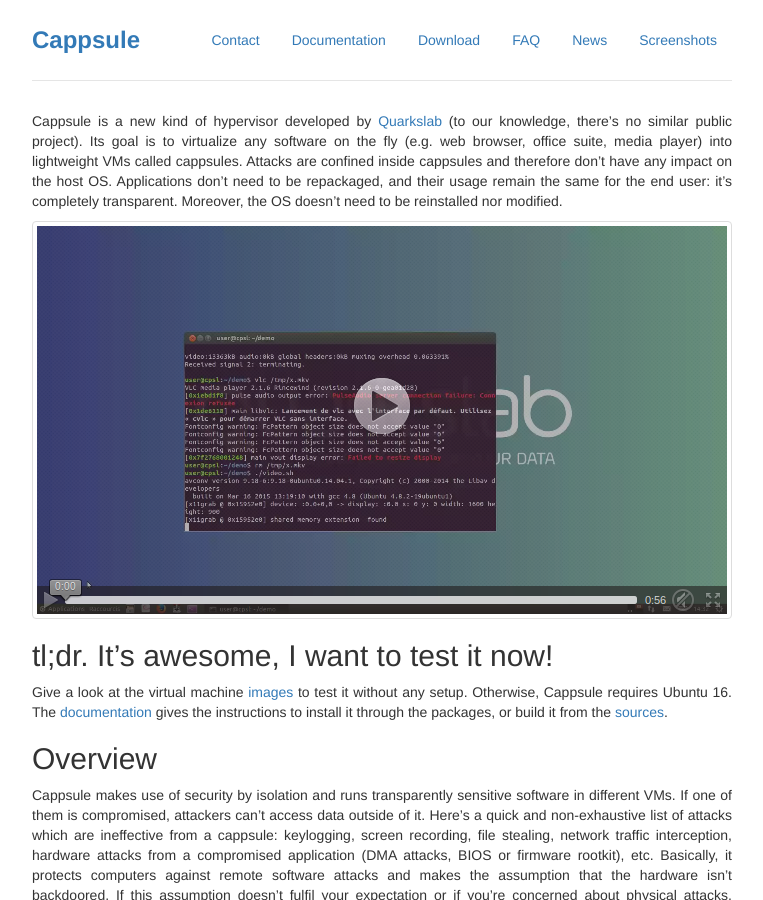
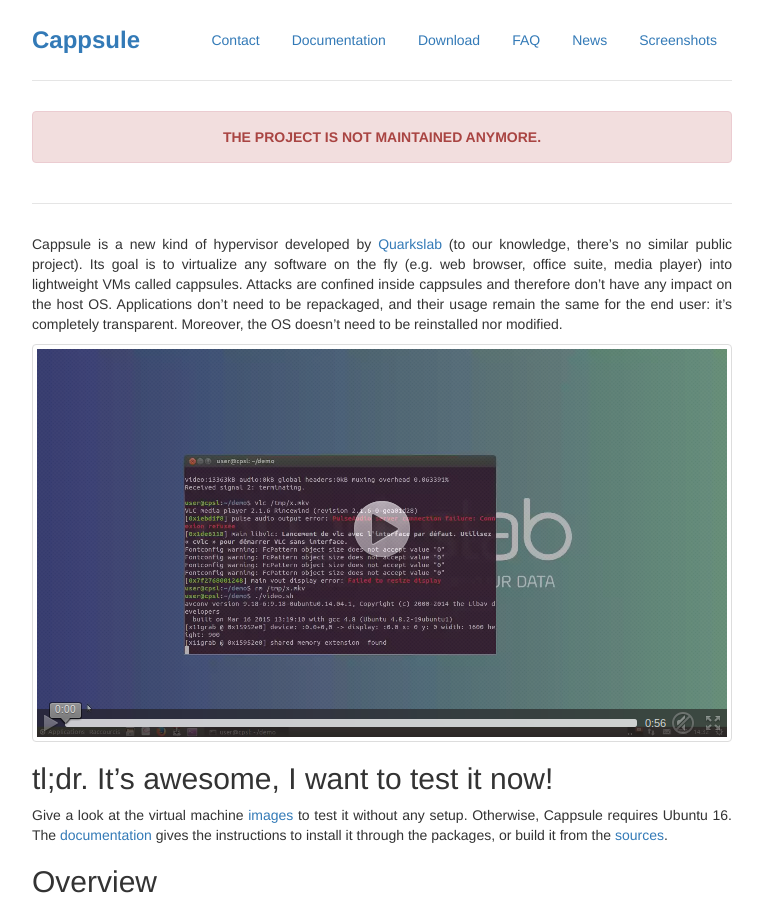
Before and after one commit to cappsule/cappsule.github.io, a Jekyll site: the page built from index.md, in a window 1280 px wide and 900 px high. Shown: the whole window, without its empty margins (258-1021 px from the left). Built offline with Jekyll 4.4.1, drawn with Linux system fonts in a browser that asks for light colours.

Commit message:
add a warning about the project's status

```diff
--- a/_includes/header.html
+++ b/_includes/header.html
@@ -9,3 +9,8 @@
   </nav>
   <h3 class="text-muted"><b><a href="/" class="pagetitle">Cappsule</a></b></h3>
 </div>
+<div class="header clearfix">
+  <div class="alert alert-danger">
+    <p class="text-center"><strong>THE PROJECT IS NOT MAINTAINED ANYMORE.</strong></p>
+  </div>
+</div>
--- a/index.html
+++ b/index.html
@@ -67,7 +67,11 @@ p {
   </nav>
   <h3 class="text-muted"><b><a href="/" class="pagetitle">Cappsule</a></b></h3>
 </div>
-
+<div class="header clearfix">
+  <div class="alert alert-danger">
+    <p class="text-center"><strong>THE PROJECT IS NOT MAINTAINED ANYMORE.</strong></p>
+  </div>
+</div>
 
 	<div class="main">
 	  <p>Cappsule is a new kind of hypervisor developed by <a href="https://quarkslab.com">Quarkslab</a> (to our knowledge, there’s no similar public project). Its goal is to virtualize any software on the fly (e.g. web browser, office suite, media player) into lightweight VMs called cappsules. Attacks are confined inside cappsules and therefore don’t have any impact on the host OS. Applications don’t need to be repackaged, and their usage remain the same for the end user: it’s completely transparent. Moreover, the OS doesn’t need to be reinstalled nor modified.</p>
```
